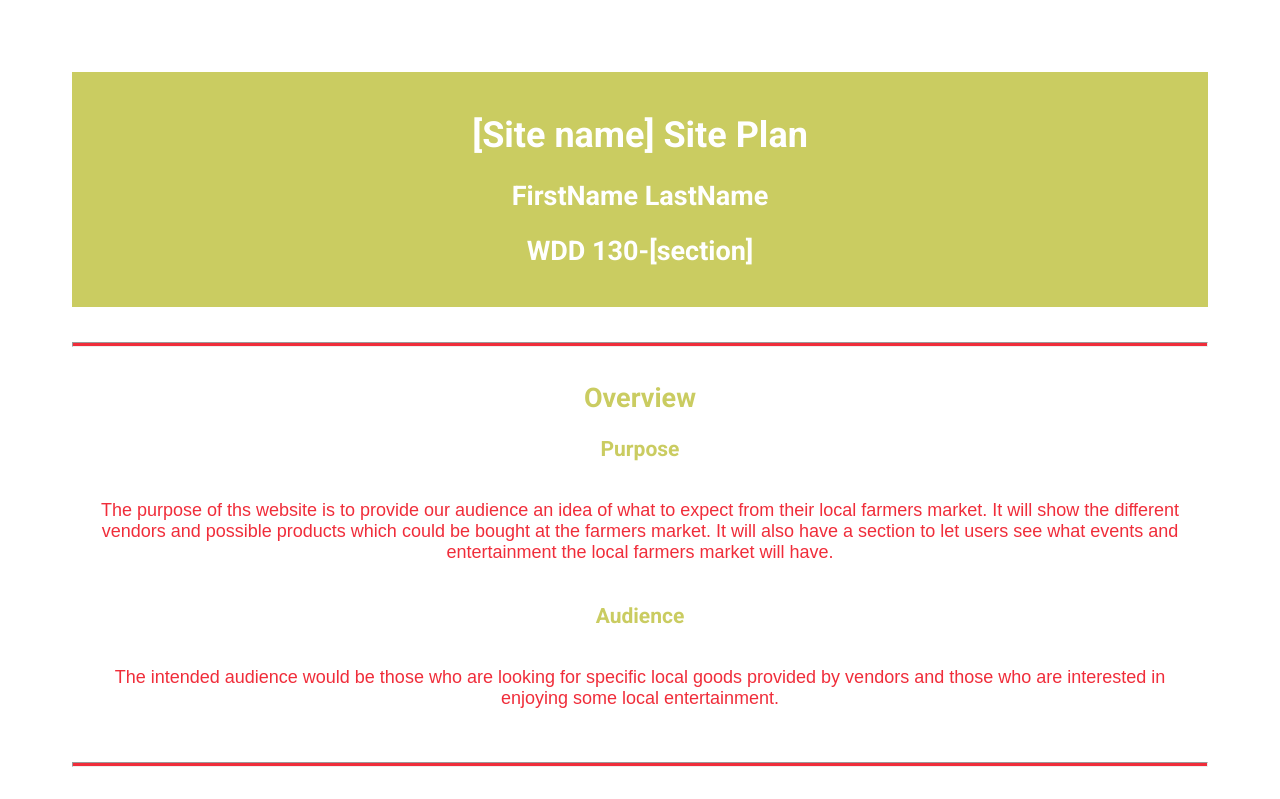
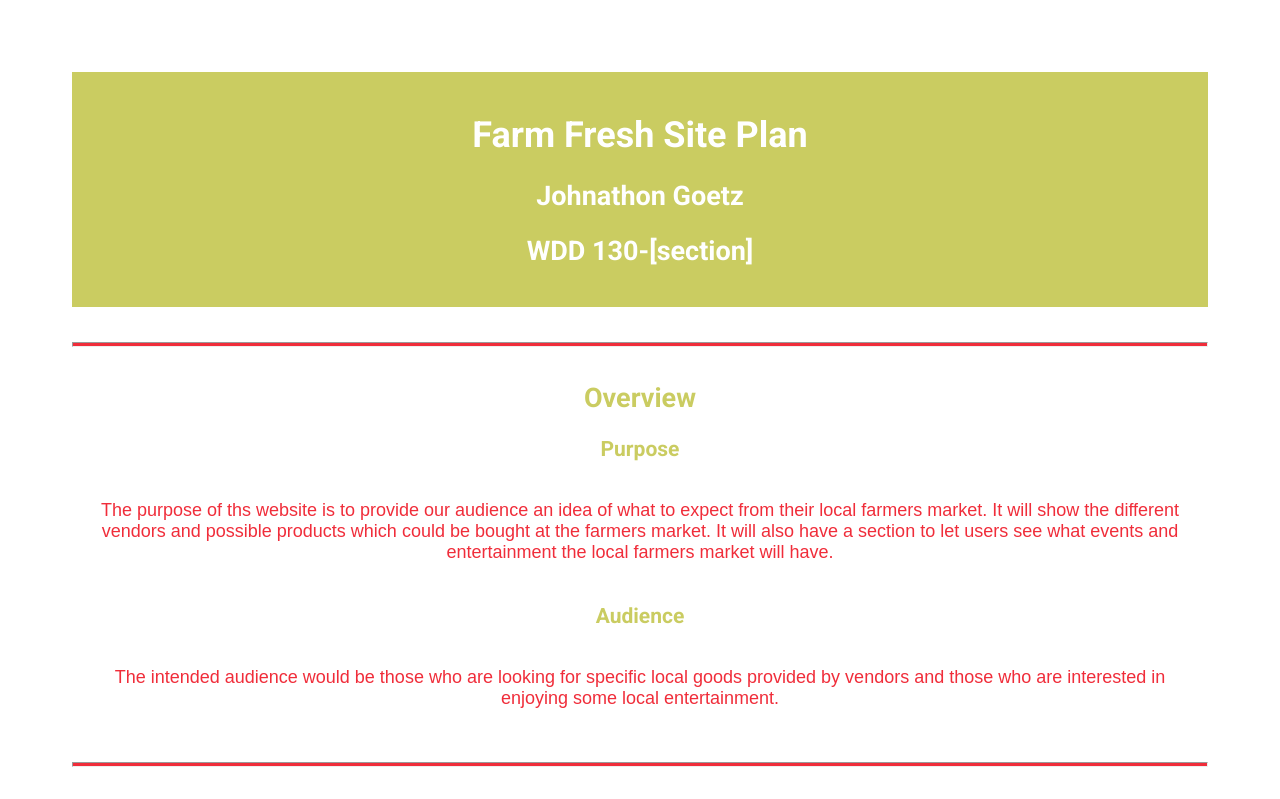
Before and after one commit to Johngoetz24/wdd130, a plain HTML site: page farmfresh/site-plan.html in a window 1280 px wide. Shown: the top 799 px of the page. Drawn offline with Linux system fonts and the light colour scheme.

Commit message:
name change

```diff
--- a/farmfresh/site-plan.html
+++ b/farmfresh/site-plan.html
@@ -10,8 +10,8 @@
 
   <body>
     <header>
-      <h1>[Site name] Site Plan</h1>
-      <h2>FirstName LastName</h2>
+      <h1>Farm Fresh Site Plan</h1>
+      <h2>Johnathon Goetz</h2>
       <h2>WDD 130-[section]</h2>
       <!-- In the header above, add the name or your site, your name and class number. For example if you are in section 3 you would put WDD 130.03 -->
     </header>
```
